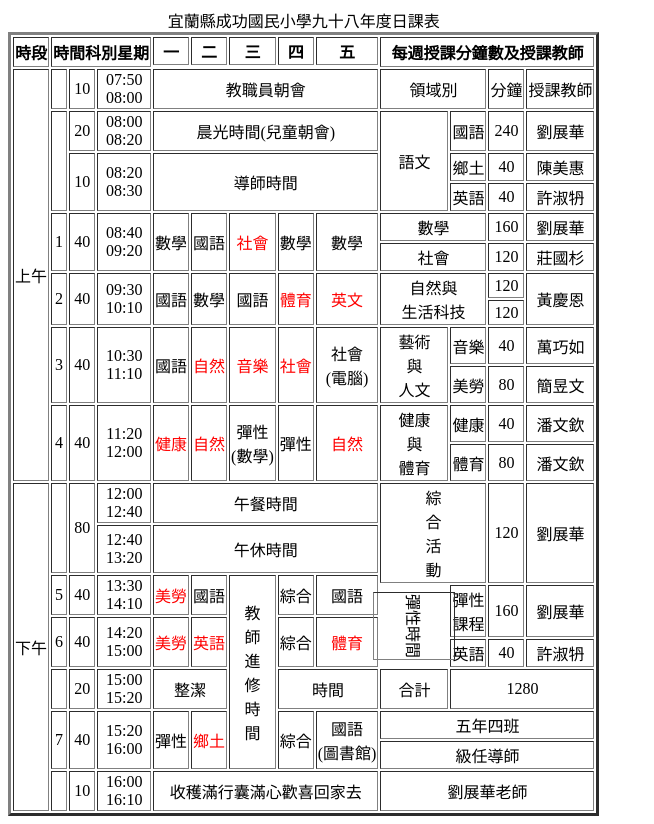
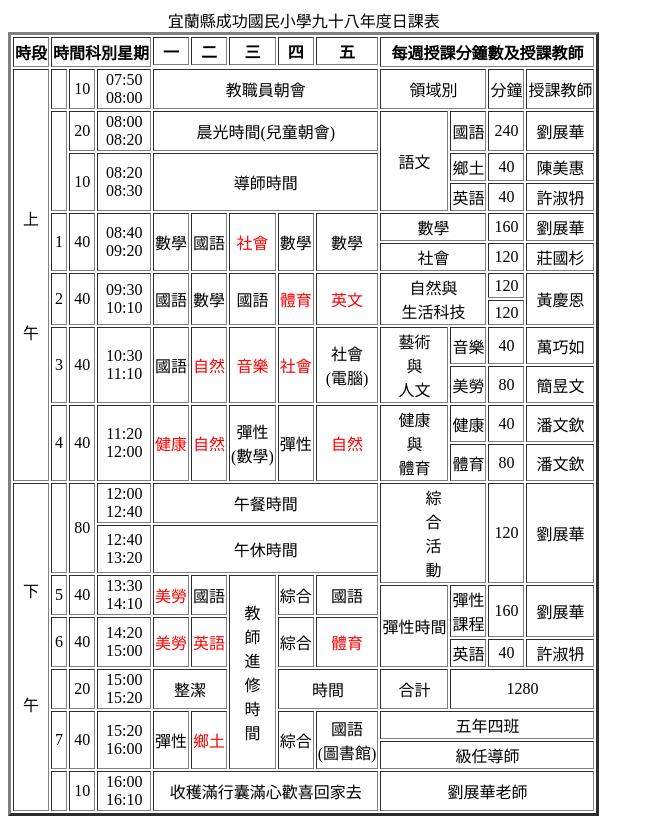
Before and after one commit to JefferyHe777/GitPractice, a plain HTML site: page curriculum.html in a window 1280 px wide. Shown: the whole page, without its empty margins (0-654 px from the left). Drawn offline with Linux system fonts and the light colour scheme.

Commit message:
上下午轉直

```diff
--- a/curriculum.html
+++ b/curriculum.html
@@ -12,9 +12,10 @@
       .red{
           color: #f00;
       }
-      .rotate{
+      span{
         transform: rotate(90deg);
       }
+
     </style>
   </head>
   <body>
@@ -101,7 +102,8 @@
       </thead>
       <tbody>
         <tr id="4">
-          <td rowspan="14">上午</td>
+          <td rowspan="14">
+            上<br>&nbsp;<br>&nbsp;<br>&nbsp;<br>&nbsp;<br>&nbsp;<br>午</td>
           <td rowspan="2">&nbsp;</td>
           <td rowspan="2">10</td>
           <td rowspan="2" colspan="2">
@@ -462,7 +464,8 @@
           <!-- <td></td> -->
         </tr>
         <tr id="18">
-          <td rowspan="16">下午</td>
+          <td rowspan="16">
+            <span>下</span><br>&nbsp;<br>&nbsp;<br>&nbsp;<br>&nbsp;<br>&nbsp;<br>午</td>
           <td rowspan="4">&nbsp;</td>
           <td rowspan="4">80</td>
           <td rowspan="2" colspan="2">
```
